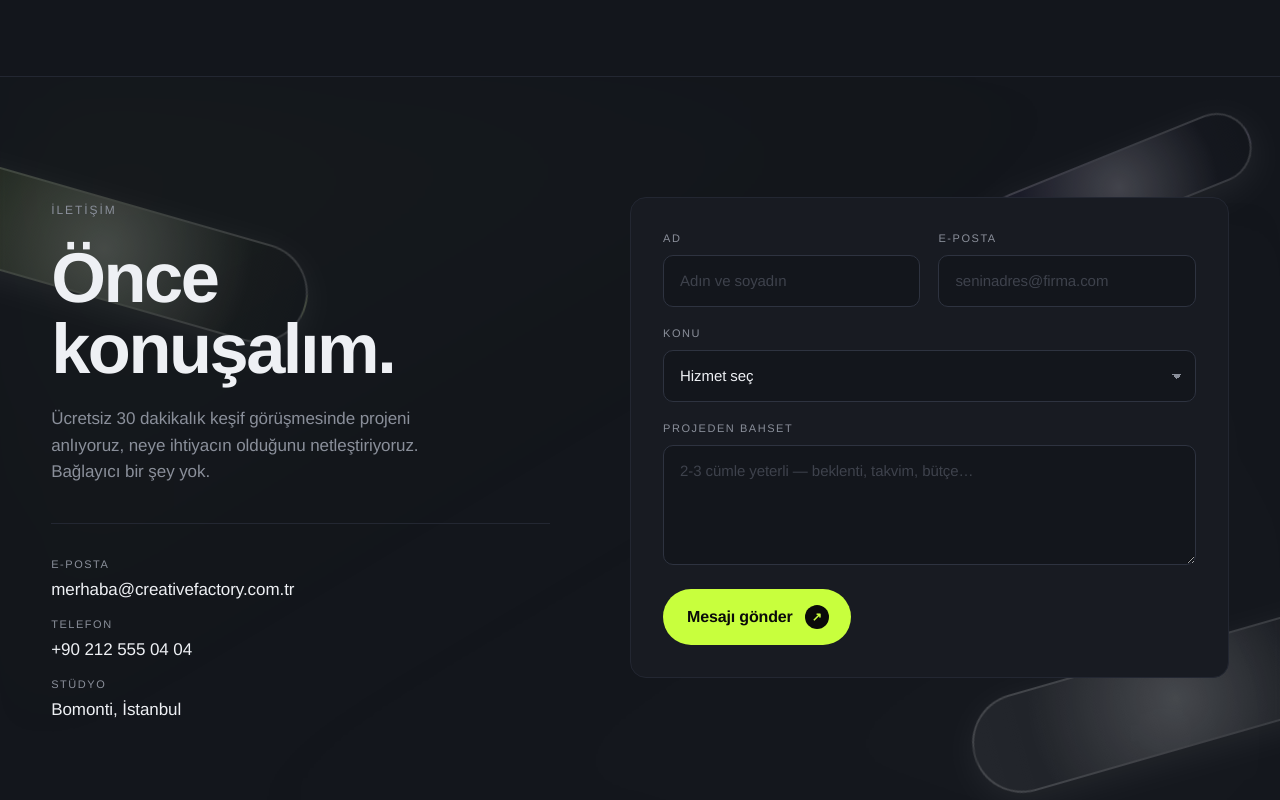
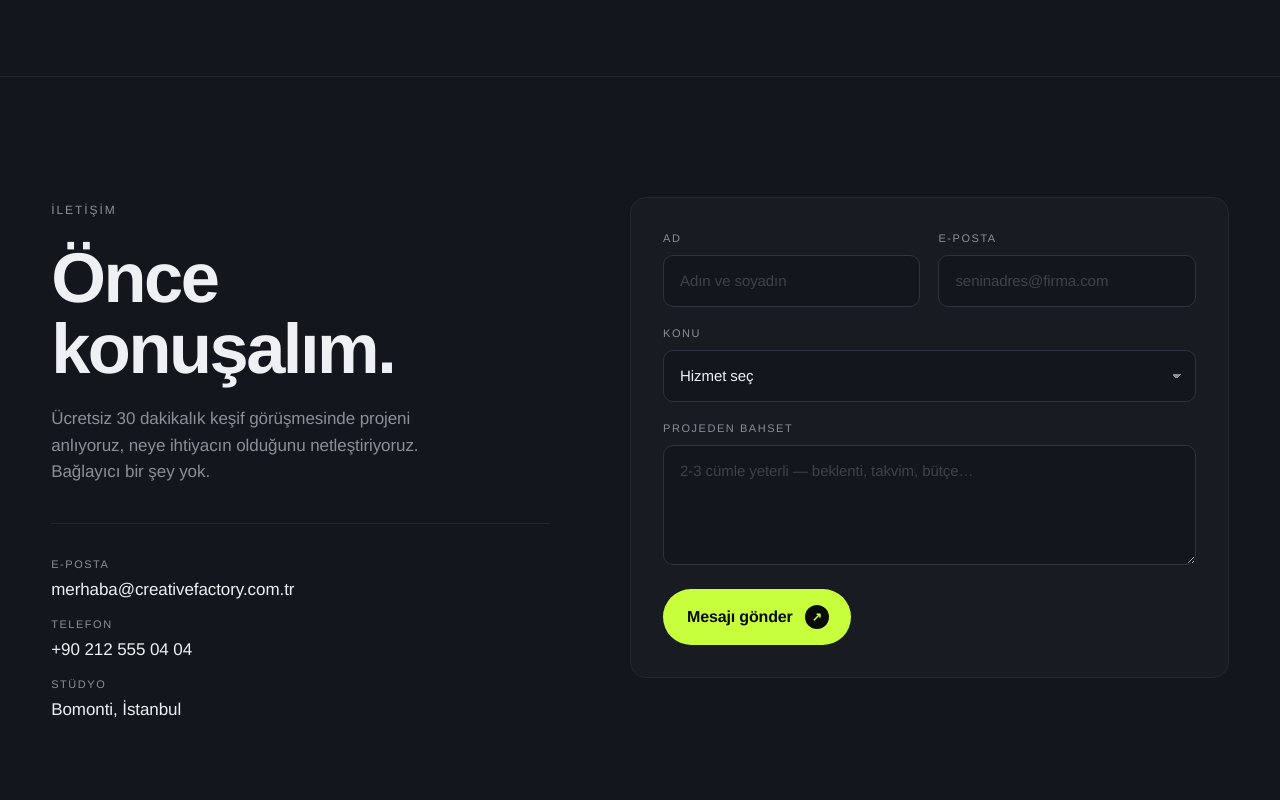
Before and after one commit to oguzhankayan/creativefactory, a Next.js app: page / in a window 1280 px wide. Shown: the part 7740-8540 px from the top of the page. Built offline with nearby package versions, Linux system fonts and the light colour scheme.

Commit message:
Revert "CTA: integrate animated shape backdrop (kokonut variant)"
This reverts commit 781e976686af202d238ddeb05b01a474f9103f93.

```diff
--- a/components/CTA.tsx
+++ b/components/CTA.tsx
@@ -2,19 +2,13 @@
 
 import { useState } from "react";
 import Reveal from "./Reveal";
-import ShapeBackdrop from "./ui/shape-backdrop";
 import { SERVICES } from "@/lib/services";
 
 export default function CTA() {
   const [sent, setSent] = useState(false);
   return (
-    <section
-      className="cta"
-      id="iletisim"
-      style={{ position: "relative", overflow: "hidden" }}
-    >
-      <ShapeBackdrop variant="section" />
-      <div className="cta__grid" style={{ position: "relative", zIndex: 1 }}>
+    <section className="cta" id="iletisim">
+      <div className="cta__grid">
         <div className="cta__left">
           <Reveal as="div">
             <span className="kicker">İletişim</span>
--- a/components/ui/shape-backdrop.tsx
+++ /dev/null
@@ -1,60 +0,0 @@
-"use client";
-
-import { ElegantShape } from "./shape-landing-hero";
-
-/**
- * Generic shapes backdrop — drop-in animated background for any section.
- * Wraps inside an absolute inset-0 layer; render INSIDE a `position: relative; overflow: hidden` container.
- *
- * Variants pre-tuned for typical section heights (hero = full screen, section = ~600-800px).
- */
-type Variant = "hero" | "section";
-
-export default function ShapeBackdrop({ variant = "section" }: { variant?: Variant }) {
-  if (variant === "hero") {
-    return (
-      <>
-        <div className="pointer-events-none absolute inset-0 bg-gradient-to-br from-[#c8ff3d]/[0.04] via-transparent to-white/[0.03] blur-3xl" />
-        <div className="pointer-events-none absolute inset-0 overflow-hidden">
-          <ElegantShape delay={0.3} width={520} height={130} rotate={14} gradient="from-[#c8ff3d]/[0.10]" className="left-[-14%] md:left-[-10%] top-[8%] md:top-[12%]" />
-          <ElegantShape delay={0.5} width={520} height={130} rotate={-14} gradient="from-white/[0.08]" className="right-[-14%] md:right-[-10%] top-[8%] md:top-[12%]" />
-          <ElegantShape delay={0.45} width={380} height={95} rotate={-18} gradient="from-[#c8ff3d]/[0.10]" className="right-[-8%] md:right-[-4%] bottom-[10%] md:bottom-[14%]" />
-          <ElegantShape delay={0.55} width={380} height={95} rotate={18} gradient="from-violet-400/[0.08]" className="left-[-8%] md:left-[-4%] bottom-[10%] md:bottom-[14%]" />
-        </div>
-      </>
-    );
-  }
-
-  // section variant — smaller, fewer shapes for tighter sections
-  return (
-    <>
-      <div className="pointer-events-none absolute inset-0 bg-gradient-to-br from-[#c8ff3d]/[0.025] via-transparent to-white/[0.02] blur-3xl" />
-      <div className="pointer-events-none absolute inset-0 overflow-hidden">
-        <ElegantShape
-          delay={0.2}
-          width={420}
-          height={100}
-          rotate={16}
-          gradient="from-[#c8ff3d]/[0.08]"
-          className="left-[-12%] md:left-[-8%] top-[10%] md:top-[14%]"
-        />
-        <ElegantShape
-          delay={0.35}
-          width={420}
-          height={100}
-          rotate={-16}
-          gradient="from-white/[0.06]"
-          className="right-[-12%] md:right-[-8%] bottom-[10%] md:bottom-[14%]"
-        />
-        <ElegantShape
-          delay={0.5}
-          width={280}
-          height={70}
-          rotate={-22}
-          gradient="from-violet-400/[0.06]"
-          className="right-[-6%] md:right-[2%] top-[5%] md:top-[8%]"
-        />
-      </div>
-    </>
-  );
-}
--- a/components/ui/shape-landing-hero.tsx
+++ b/components/ui/shape-landing-hero.tsx
@@ -5,7 +5,7 @@ import { Circle } from "lucide-react";
 import { cn } from "@/lib/utils";
 import type { ReactNode } from "react";
 
-export function ElegantShape({
+function ElegantShape({
   className,
   delay = 0,
   width = 400,
```
